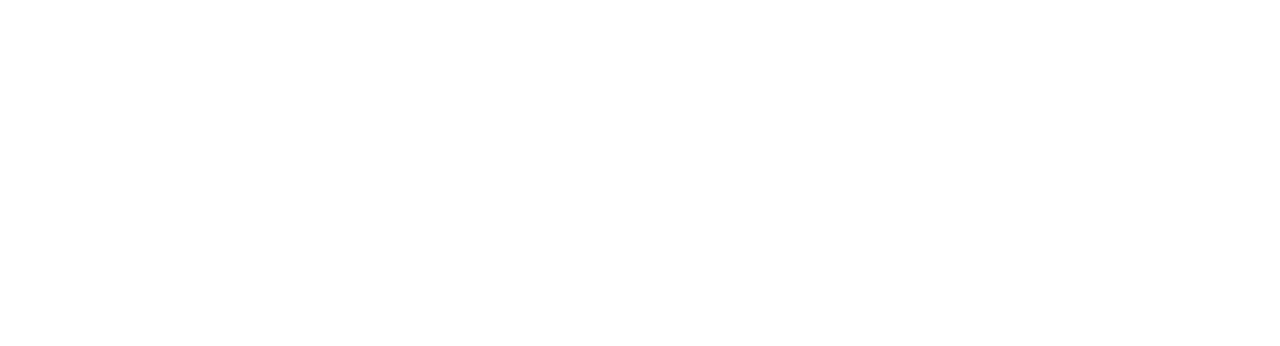
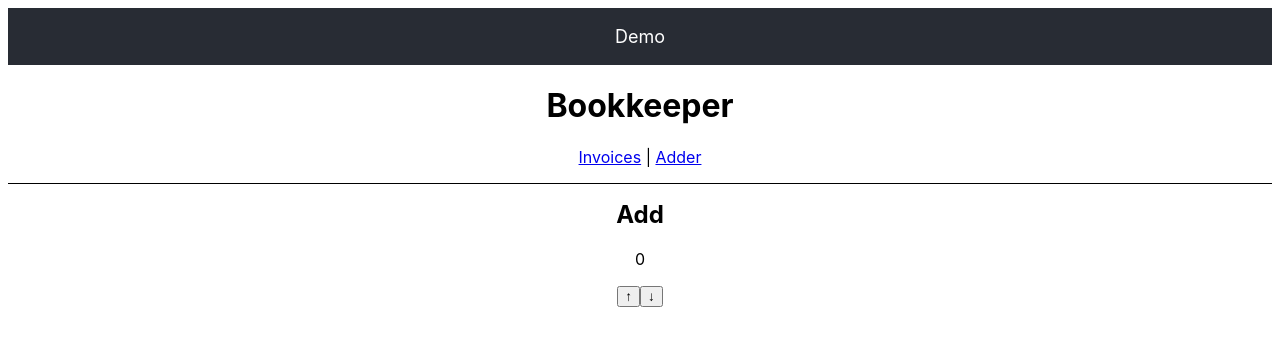
Before and after one commit to emptydiagram/dotnet-react-basic-template, a React (Create React App) app in the folder ClientApp/: page /adder in a window 1280 px wide. Before the commit this address had no page. Shown: the top 346 px of the page. Built offline with nearby package versions, Linux system fonts and the light colour scheme.

Commit message:
implement Adder

```diff
--- a/ClientApp/src/App.tsx
+++ b/ClientApp/src/App.tsx
@@ -11,7 +11,7 @@
       <h1>Bookkeeper</h1>
       <nav style={{ borderBottom: 'solid 1px', paddingBottom: '1rem' }}>
         <Link to="/invoices">Invoices</Link> |{' '}
-        <Link to="/expenses">Expenses</Link>
+        <Link to="/adder">Adder</Link>
       </nav>
       <Outlet />
     </div>
--- a/ClientApp/src/index.tsx
+++ b/ClientApp/src/index.tsx
@@ -9,7 +9,7 @@
 import './index.css';
 import App from './App';
 import reportWebVitals from './reportWebVitals';
-import Expenses from './routes/expenses';
+import Adder from './routes/Adder';
 import Invoices from './routes/invoices';
 import Invoice from './routes/invoice';
 
@@ -21,7 +21,7 @@
     <BrowserRouter>
       <Routes>
         <Route path="/" element={<App />}>
-          <Route path="expenses" element={<Expenses />} />
+          <Route path="adder" element={<Adder />} />
           <Route path="invoices" element={<Invoices />}>
             <Route
               index
--- /dev/null
+++ b/ClientApp/src/routes/Adder.jsx
@@ -0,0 +1,13 @@
+import React, { useState } from 'react';
+
+export default function Adder() {
+  let [value, setValue] = useState(0);
+  return (
+    <main style={{ padding: '1rem 0' }}>
+      <h2>Add</h2>
+      <p>{value}</p>
+      <button onClick={() => setValue(value + 1)}>↑</button>
+      <button onClick={() => setValue(value - 1)}>↓</button>
+    </main>
+  );
+}
--- a/ClientApp/src/routes/expenses.jsx
+++ /dev/null
@@ -1,9 +0,0 @@
-import * as React from 'react';
-
-export default function Expenses() {
-  return (
-    <main style={{ padding: '1rem 0' }}>
-      <h2>Expenses</h2>
-    </main>
-  );
-}
```
